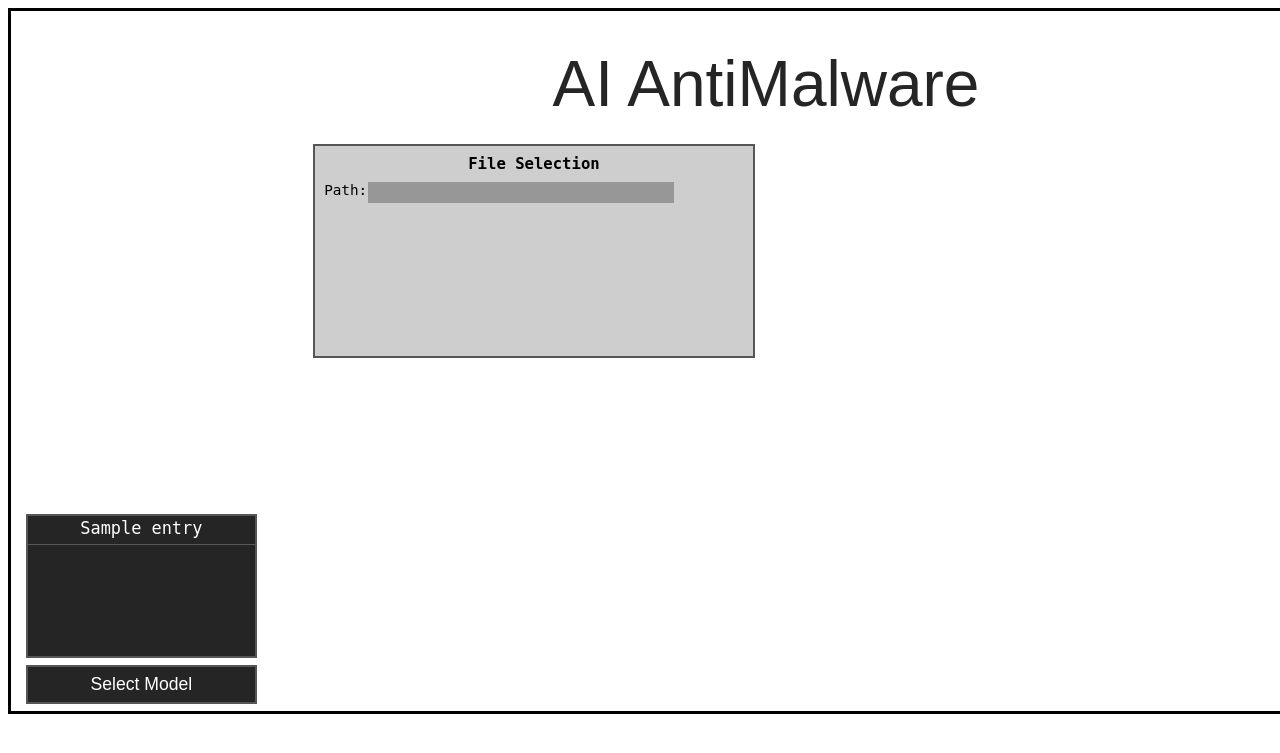
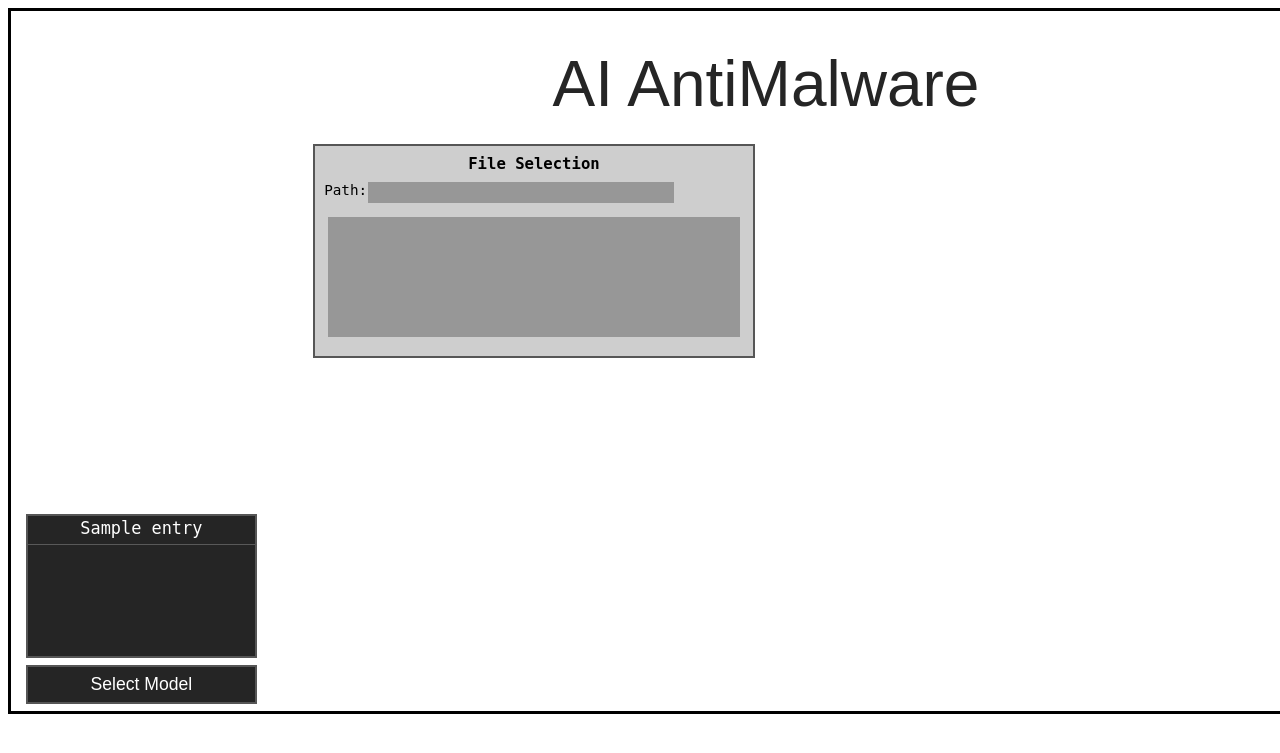
Before and after one commit to chriswee168/ai-file-scanner-app, a Django app: template server/main/templates/main/index.html in a window 1280 px wide; the page is wider, and only the part inside the window is pictured. Shown: the top 753 px of that part. Run offline with Django 5.2, Linux system fonts and the light colour scheme; the template is opened without the code that fills it: most values are stand-ins (such as "Sample title", 1, 10 or a date in 2020).

Commit message:
Add file list HTML element
File list displays the name of all files in the directory
path specified by user.

```diff
--- a/server/main/static/main/css/index.css
+++ b/server/main/static/main/css/index.css
@@ -116,6 +116,17 @@
     position: relative;
 }
 
+/* File list box. */
+#file-list
+{
+    bottom: 7%;
+    left: 3%;
+    width: 94%;
+    height: 57%;
+    background-color: rgb(151, 151, 151);
+    position: relative;
+}
+
 /* CSS rules for classes. */
 
 /* Div to display the name of an available AI model. */
--- a/server/main/templates/main/index.html
+++ b/server/main/templates/main/index.html
@@ -33,6 +33,7 @@
                 <!-- Textbox to enter directory path. -->
                 <div id="path-textbox-label">Path:</div>
                 <div id="path-textbox" contenteditable="true"></div>
+                <div id="file-list"></div>
             </div>
         </div>
 
```
